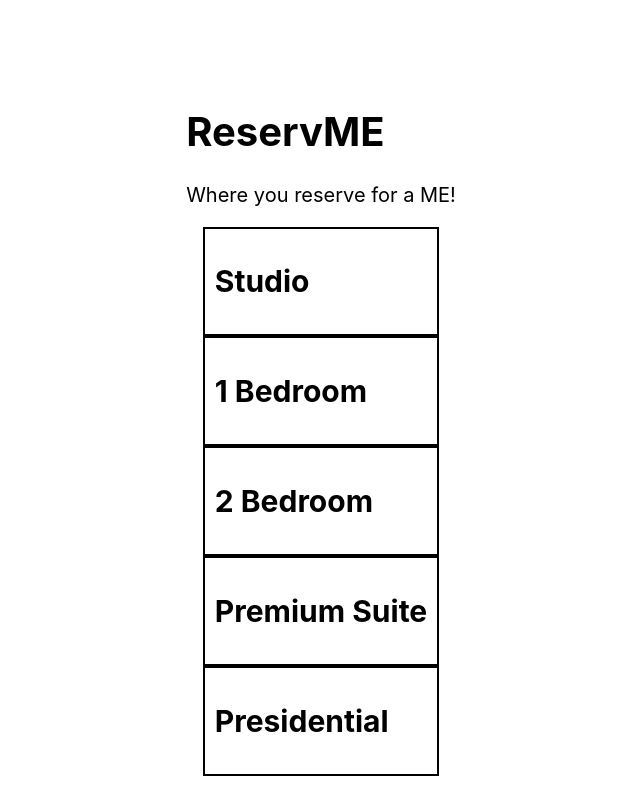
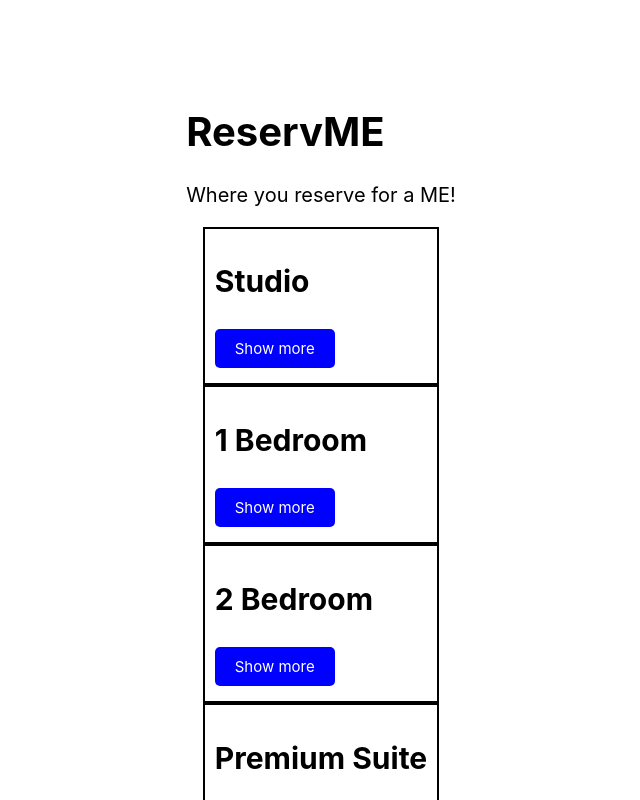
Before and after one commit to loveleen-kaur21/ReservMEJs, a Next.js app in the folder reservme-next-react/: page / in a window 1280 px wide. Shown: the top 800 px of the page, without its empty margins (319-959 px from the left). Built offline with nearby package versions, Linux system fonts and the light colour scheme.

Commit message:
Buttn :)

```diff
--- a/reservme-next-react/components/RoomForms.js
+++ b/reservme-next-react/components/RoomForms.js
@@ -1,3 +1,4 @@
+import ToggleButton from '../components/ToggleButton'
 import styles from '../styles/Rooms.module.css'
 
 const RoomForms = ({rooms}) => {
@@ -5,18 +6,23 @@ const RoomForms = ({rooms}) => {
         <div>
             <div className={styles.roomCard}>
                 <h2>Studio</h2>
+                <ToggleButton />
             </div>
             <div className={styles.roomCard}>
                 <h2>1 Bedroom</h2>
+                <ToggleButton />
             </div>
             <div className={styles.roomCard}>
                 <h2>2 Bedroom</h2>
+                <ToggleButton />
             </div>
             <div className={styles.roomCard}>
                 <h2>Premium Suite</h2>
+                <ToggleButton />
             </div>
             <div className={styles.roomCard}>
                 <h2>Presidential</h2>
+                <ToggleButton />
             </div>
         </div>
     )
--- /dev/null
+++ b/reservme-next-react/components/ToggleButton.js
@@ -0,0 +1,9 @@
+import styles from '../styles/Button.module.css'
+
+const ToggleButton = () => {
+    return (
+        <button className={styles.btn}>Show more</button>
+    )
+}
+
+export default ToggleButton
--- /dev/null
+++ b/reservme-next-react/styles/Button.module.css
@@ -0,0 +1,13 @@
+.btn {
+  display: inline-block;
+  background: blue;
+  color: #fff;
+  border: none;
+  padding: 10px 20px;
+  margin: 5px auto;
+  border-radius: 5px;
+  cursor: pointer;
+  text-decoration: none;
+  font-size: 15px;
+  font-family: inherit;
+}
--- a/reservme-next-react/styles/Rooms.module.css
+++ b/reservme-next-react/styles/Rooms.module.css
@@ -1,5 +1,5 @@
 .roomCard {
   border: 2px solid black;
   padding: 10px;
-  justify-content: center;
+  margin: 0 auto;
 }
```
